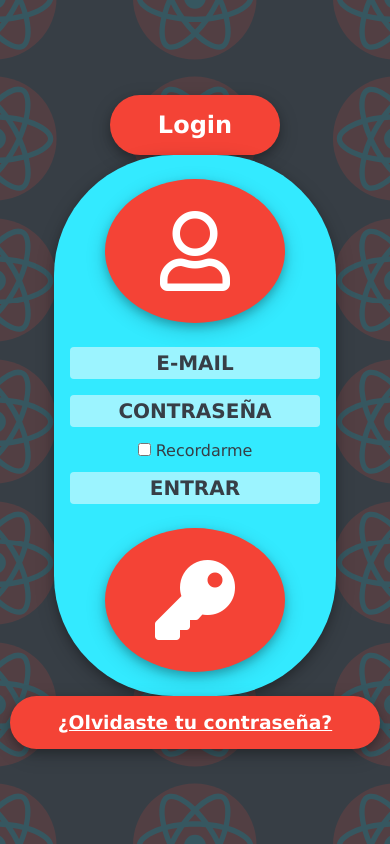
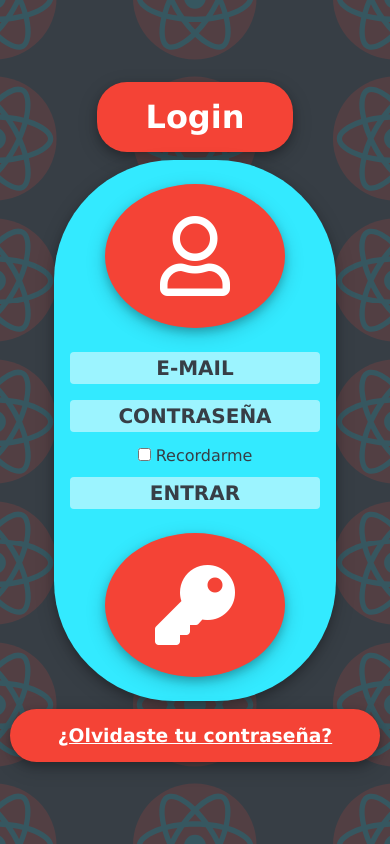
Before and after one commit to RicardoGrcs/login, a React (Vite) app: page / in a window 390 px wide. Built offline with nearby package versions, Linux system fonts and the light colour scheme.

Commit message:
nuevo commit

```diff
--- a/src/Login.js
+++ b/src/Login.js
@@ -3,24 +3,25 @@ import React from "react";
 const Login = () => {
   return (
     <div className="container">
-      <h2 className="h2">Login</h2>
+      <h1 className="h2">Login</h1>
       <div className="login-container">
         <i className="far fa-user login-icon"></i>
         <form className="login">
-          <input className="my" type="email" placeholder="E-MAIL" required />
-          <input
-            className="my"
-            type="password"
-            placeholder="CONTRASEÑA"
-            required
-          />
+          <input className="my" type="email" placeholder="E-MAIL" />
+          <input className="my" type="password" placeholder="CONTRASEÑA" />
 
           <label htmlFor="check">
             <input name="check" className="my" type="checkbox" />
             &nbsp;Recordarme
           </label>
-
-          <button type="submit" className="btn btn-primary my">
+          <button
+            type="submit"
+            className="btn btn-primary my"
+            onClick={(e) => {
+              e.preventDefault();
+              alert("Hola Mundo");
+            }}
+          >
             ENTRAR
           </button>
         </form>
--- a/src/style.css
+++ b/src/style.css
@@ -82,6 +82,10 @@ body {
   font-weight: bold;
   background-color: var(--color2);
 }
+*::selection {
+  background-color: var(--color3);
+}
+
 .login > input::placeholder {
   color: var(--color5);
 }
@@ -108,13 +112,14 @@ body {
   padding: 1rem 3rem;
   border-radius: 30px;
   box-shadow: 0 4px 8px 0 rgba(0, 0, 0, 0.2), 0 6px 20px 0 rgba(0, 0, 0, 0.19);
+  margin: 2rem 0;
 }
 
 .link {
   text-decoration: underline;
 }
 
-@media (max-width: 820px) {
+@media (max-width: 736px) {
   .login-container {
     padding: 1.5rem 0;
     flex-direction: column;
@@ -122,4 +127,7 @@ body {
   .login > button {
     background-color: var(--color2);
   }
+  .h2 {
+    margin: 0.5rem 0;
+  }
 }
```
